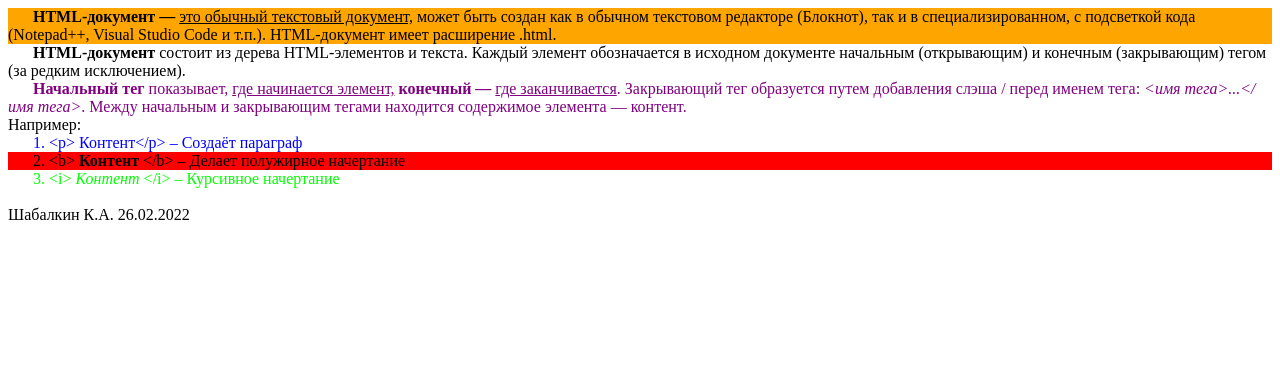
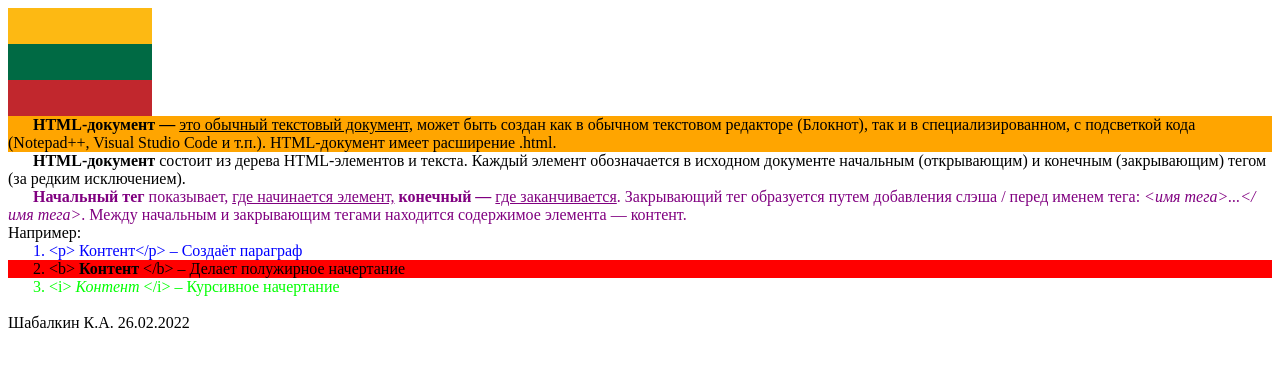
Before and after one commit to KostyaShabalkin/shabalkin-base-html, a plain HTML site: page base-html/index.html in a window 1280 px wide. Drawn offline with Linux system fonts and the light colour scheme.

Commit message:
feat: added flag of Lithania (#7)
Co-authored-by: Sarsikov <25.marsik@mail.ru>

```diff
--- a/base-html/index.html
+++ b/base-html/index.html
@@ -5,6 +5,11 @@
    <meta charset="utf-8">
  </head>
 <body>
+    <div style="width: 144px;">
+        <div style="height: 36px; background-color: #fdb913;"></div>
+        <div style="height: 36px; background-color: #006a44;"></div>
+        <div style="height: 36px; background-color: #c1272d;"></div>
+    </div>
     <div style="text-indent:25px; background:orange"><b>HTML-документ —</b> <ins>это обычный текстовый документ,</ins> может быть создан как в обычном текстовом редакторе
         (Блокнот), так и в специализированном, с подсветкой кода (Notepad++, Visual Studio Code и т.п.). HTML-документ
         имеет расширение .html.</div>
```
Also changed, not shown: index.html (+5 -0 lines).
